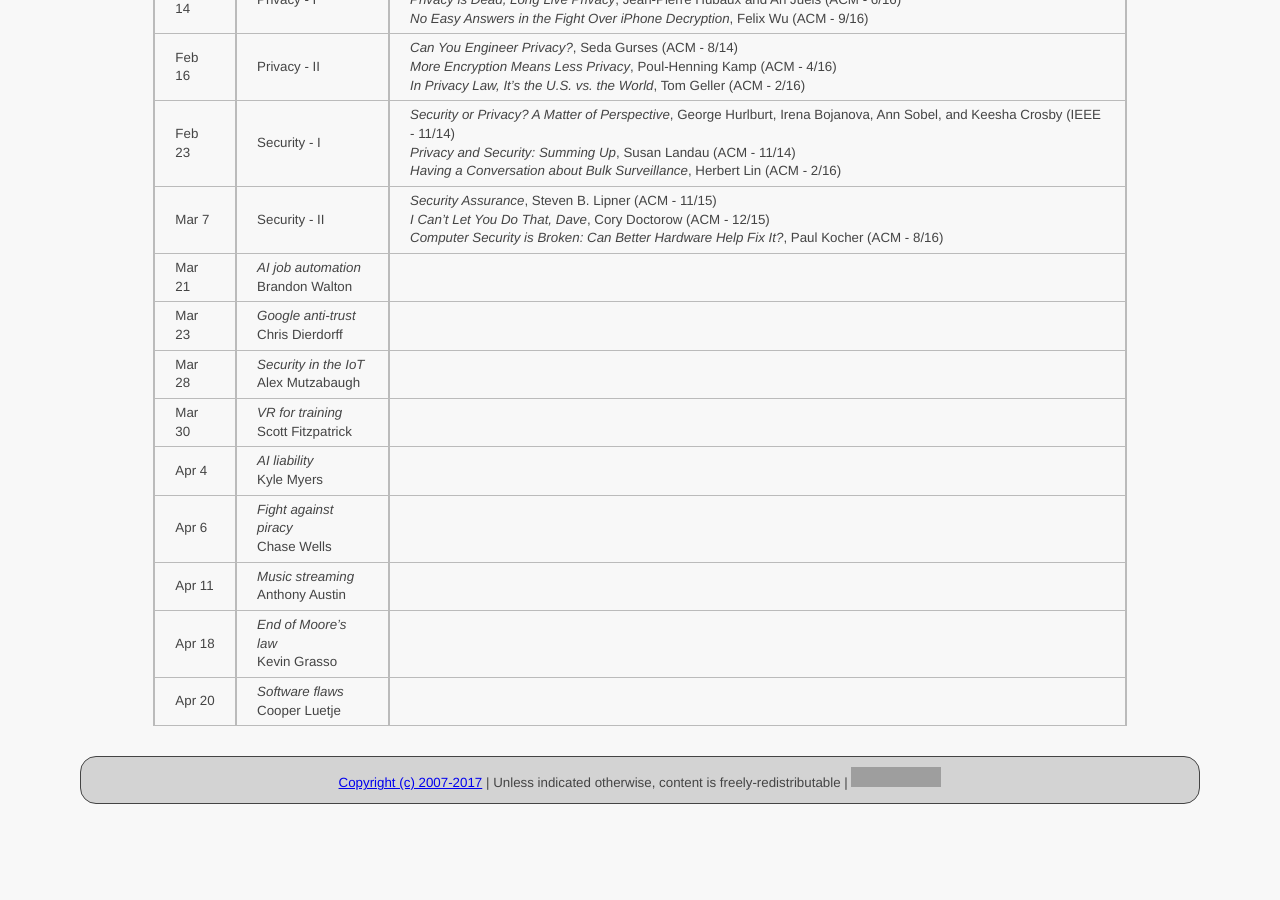
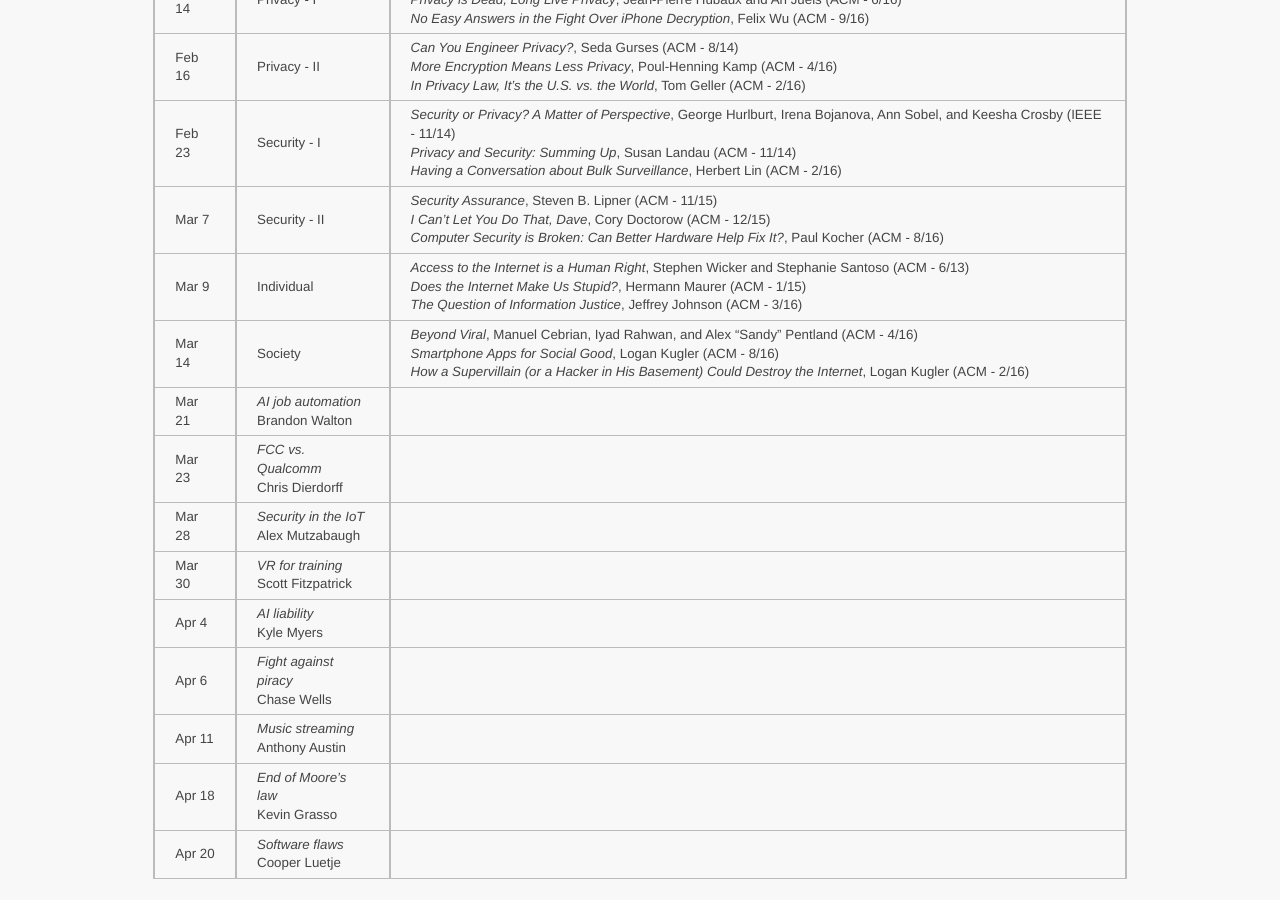
Before and after one commit to ycpcs/cs456-spring2017, a Jekyll site: the page built from schedule/index.md, in a window 1280 px wide and 900 px high, scrolled down 629 px. Built offline with Jekyll 4.4.1, drawn with Linux system fonts in a browser that asks for light colours; before the commit the page ends 1443 px from its top, so only the background shows below that; grey boxes are pictures that could not be loaded.

Commit message:
add society articles
add society articles

```diff
--- a/schedule/index.md
+++ b/schedule/index.md
@@ -23,8 +23,10 @@ All reading materials can be accessed via [Schmidt Library](http://library.ycp.e
 > Feb 16  | Privacy - II    | *Can You Engineer Privacy?*, Seda Gurses (ACM - 8/14) <br /> *More Encryption Means Less Privacy*, Poul-Henning Kamp (ACM - 4/16) <br /> *In Privacy Law, It's the U.S. vs. the World*, Tom Geller (ACM - 2/16) |
 > Feb 23  | Security - I    | *Security or Privacy? A Matter of Perspective*, George Hurlburt, Irena Bojanova, Ann Sobel, and Keesha Crosby (IEEE - 11/14) <br /> *Privacy and Security: Summing Up*, Susan Landau (ACM - 11/14) <br /> *Having a Conversation about Bulk Surveillance*, Herbert Lin (ACM - 2/16)|
 > Mar 7   | Security - II   | *Security Assurance*, Steven B. Lipner (ACM - 11/15) <br /> *I Can't Let You Do That, Dave*, Cory Doctorow (ACM - 12/15) <br /> *Computer Security is Broken: Can Better Hardware Help Fix It?*, Paul Kocher (ACM - 8/16)|
+> Mar 9   | Individual      | *Access to the Internet is a Human Right*, Stephen Wicker and Stephanie Santoso (ACM - 6/13) <br /> *Does the Internet Make Us Stupid?*, Hermann Maurer (ACM - 1/15)  <br /> *The Question of Information Justice*, Jeffrey Johnson (ACM - 3/16) |
+> Mar 14  | Society         | *Beyond Viral*, Manuel Cebrian, Iyad Rahwan, and Alex "Sandy" Pentland (ACM - 4/16) <br /> *Smartphone Apps for Social Good*, Logan Kugler (ACM - 8/16)  <br /> *How a Supervillain (or a Hacker in His Basement) Could Destroy the Internet*, Logan Kugler (ACM - 2/16) |
 > Mar 21   | *AI job automation* <br /> Brandon Walton | |
-> Mar 23   | *Google anti-trust* <br /> Chris Dierdorff | |
+> Mar 23   | *FCC vs. Qualcomm* <br /> Chris Dierdorff | |
 > Mar 28   | *Security in the IoT* <br /> Alex Mutzabaugh | |
 > Mar 30   | *VR for training* <br /> Scott Fitzpatrick | |
 > Apr 4    | *AI liability* <br /> Kyle Myers | |
```
